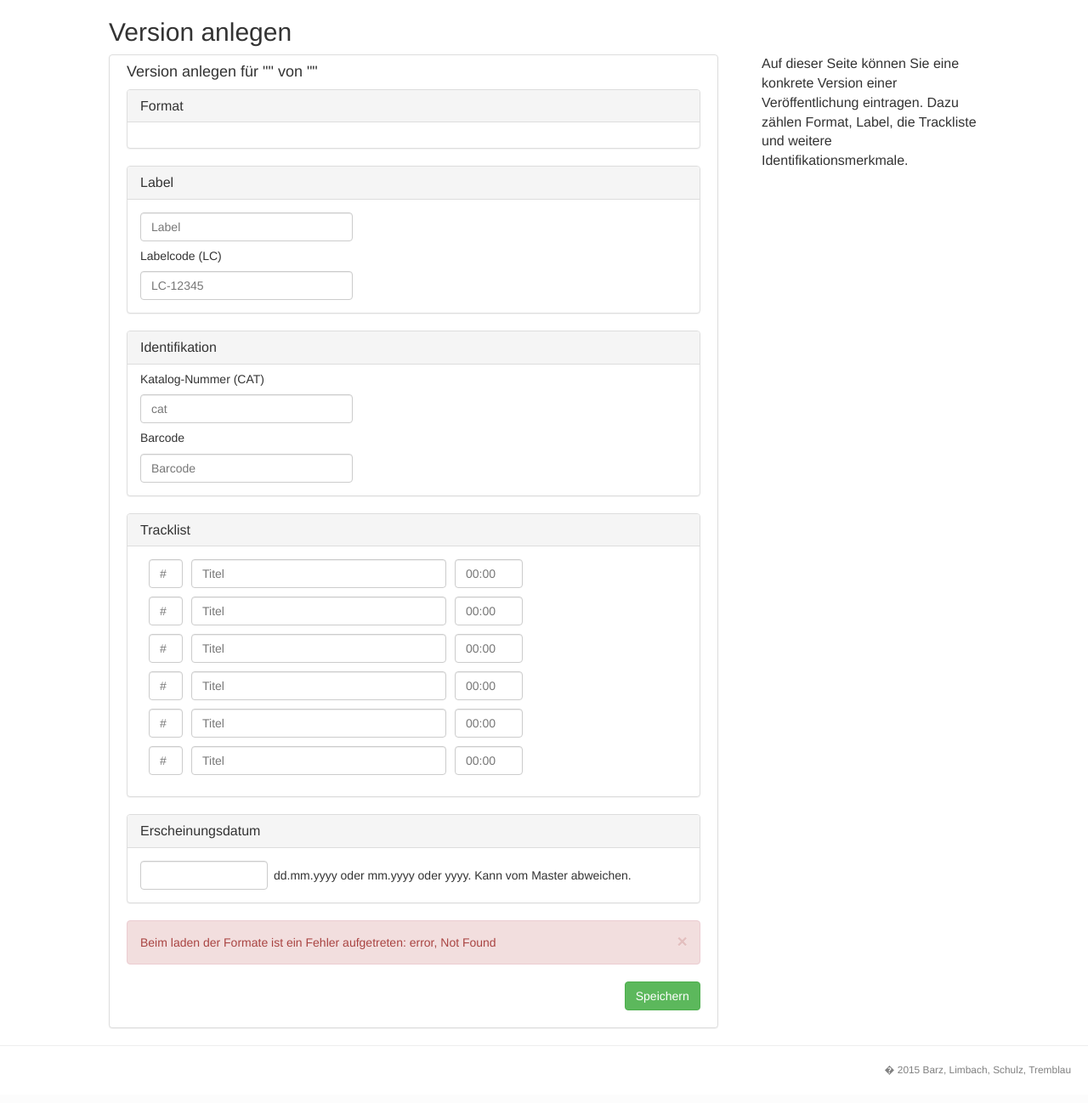
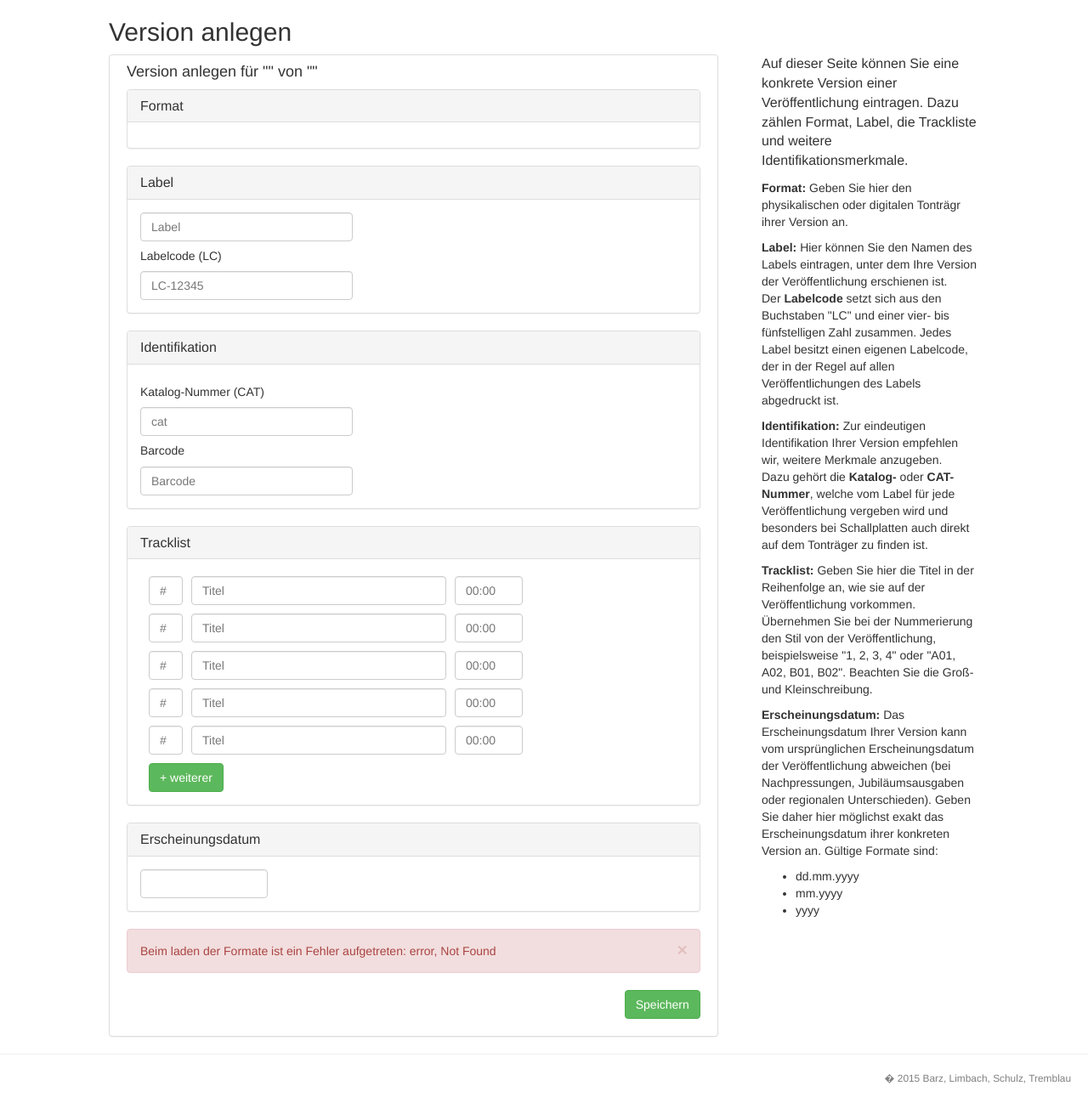
Before and after one commit to lim93/Medienverwaltung, a Java web app: template src/main/webapp/WEB-INF/views/anlegen_version.jsp in a window 1280 px wide. Shown: the part 51-1349 px from the top of the page at 85% size. Before the commit the page ends 1316 px from the top, so only its background shows below. Run offline with Spring Boot 4, a stand-in JSP engine, Linux system fonts and the light colour scheme; the template is opened without the code that fills it, so the values that code supplies are empty; the project's own start-up code is not run, and a stand-in starts its controllers and pages; some of the project's set-up classes (security, data sources, template engines, error pages and the like) are left out, and stand-ins take their place.

Commit message:
Seite zum Anlegen einer Version funktionsfähig gemacht
Einsammeln und Validieren aller Informationen aus der Seite,
POST an einen neuen REST-Service zum Anlegen der Version.

TODO: LabelCode validieren und auf richtige Seite weiterleiten,
sobald diese existiert.

```diff
--- a/src/main/java/de/yellow/medienverwaltung/database/entity/Track.java
+++ b/src/main/java/de/yellow/medienverwaltung/database/entity/Track.java
@@ -45,4 +45,10 @@
 		this.duration = duration;
 	}
 
+	@Override
+	public String toString() {
+		return "Track [trackId=" + trackId + ", number=" + number + ", title="
+				+ title + ", duration=" + duration + "]";
+	}
+
 }
--- a/src/main/webapp/WEB-INF/views/anlegen_version.jsp
+++ b/src/main/webapp/WEB-INF/views/anlegen_version.jsp
@@ -24,6 +24,14 @@
 
 <!-- Styles ---------------------->
 <style type="text/css">
+p {
+	word-wrap: break-word;
+}
+
+tr {
+	height: 44px;
+}
+
 .track {
 	height: 34px;
 	margin-bottom: 10px;
@@ -50,6 +58,12 @@
 	margin-left: 10px;
 }
 
+.addButton {
+	margin-top: 5px;
+	margin-left: 10px;
+}
+
+}
 .reducedPanelPadding {
 	padding-top: 0px;
 }
@@ -132,6 +146,10 @@
 					</div>
 					<div class="panel-body">
 						<div id="tracks" name="tracks"></div>
+						<div id=tracksControl>
+							<button id="addButton" class="btn btn-success addButton">+
+								weiterer</button>
+						</div>
 					</div>
 				</div>
 
@@ -146,9 +164,7 @@
 						<div>
 							<input style="width: 150px; display: inline; float: left"
 								name="releaseDate" id="releaseDate" type="text"
-								class="form-control" /> <span
-								style="margin-left: 7px; display: inline-block; padding-top: 7px; padding-bottom: 7px; min-height: 20px">dd.mm.yyyy
-								oder mm.yyyy oder yyyy. Kann vom Master abweichen.</span>
+								class="form-control" />
 						</div>
 					</div>
 				</div>
@@ -177,6 +193,52 @@
 				Seite k&ouml;nnen Sie eine konkrete Version einer
 				Ver&ouml;ffentlichung eintragen. Dazu z&auml;hlen Format, Label, die
 				Trackliste und weitere Identifikationsmerkmale.</p>
+
+			<p>
+				<b>Format: </b>Geben Sie hier den physikalischen oder digitalen
+				Tonträgr ihrer Version an.
+			</p>
+
+			<p>
+				<b>Label: </b>Hier können Sie den Namen des Labels eintragen, unter
+				dem Ihre Version der Ver&ouml;ffentlichung erschienen ist.<br>Der
+				<b>Labelcode</b> setzt sich aus den Buchstaben "LC" und einer vier-
+				bis f&uuml;nfstelligen Zahl zusammen. Jedes Label besitzt einen
+				eigenen Labelcode, der in der Regel auf allen
+				Ver&ouml;ffentlichungen des Labels abgedruckt ist.
+			</p>
+
+			<p>
+				<b>Identifikation: </b>Zur eindeutigen Identifikation Ihrer Version
+				empfehlen wir, weitere Merkmale anzugeben. <br> Dazu
+				geh&ouml;rt die <b>Katalog-</b> oder <b>CAT-Nummer</b>, welche vom
+				Label f&uuml;r jede Ver&ouml;ffentlichung vergeben wird und
+				besonders bei Schallplatten auch direkt auf dem Tonträger zu finden
+				ist.
+			</p>
+
+			<p>
+				<b>Tracklist: </b>Geben Sie hier die Titel in der Reihenfolge an,
+				wie sie auf der Ver&ouml;ffentlichung vorkommen. &Uuml;bernehmen Sie
+				bei der Nummerierung den Stil von der Ver&ouml;ffentlichung,
+				beispielsweise "1, 2, 3, 4" oder "A01, A02, B01, B02". Beachten Sie
+				die Groß- und Kleinschreibung.
+			</p>
+
+			<p>
+				<b>Erscheinungsdatum: </b>Das Erscheinungsdatum Ihrer Version kann
+				vom urspr&uuml;nglichen Erscheinungsdatum der Ver&ouml;ffentlichung
+				abweichen (bei Nachpressungen, Jubil&auml;umsausgaben oder
+				regionalen Unterschieden). Geben Sie daher hier m&ouml;glichst exakt
+				das Erscheinungsdatum ihrer konkreten Version an. G&uuml;ltige
+				Formate sind:
+			</p>
+			<ul>
+				<li>dd.mm.yyyy</li>
+				<li>mm.yyyy</li>
+				<li>yyyy</li>
+			</ul>
+
 		</div>
 
 
--- a/src/main/webapp/resources/js/anlegen_version.js
+++ b/src/main/webapp/resources/js/anlegen_version.js
@@ -5,9 +5,8 @@
 		e.preventDefault();
 		e.stopPropagation();
 
-		alert("gespeichert");
+		validateAndSubmit();
 
-		window.location = "../medienverwaltung/profil";
 
 	});
 
@@ -30,6 +29,12 @@
 
 	});
 
+	// addButton => Weiteres Feld für die Tracklist
+	$("#addButton").button({}).click(function(e) {
+		addRow();
+
+	});
+
 	// Master über dessen id holen und damit Meta-Informationen setzen
 	getMaster();
 
@@ -43,17 +48,35 @@
 
 function initTracks() {
 
-	for (i = 0; i < 6; i++) {
-		$('#tracks')
-				.html(
-						$('#tracks').html()
-								+ '<div class="track"><input name="number"'
-								+ 'type="text"class="form-control trackNumber"'
-								+ 'placeholder="#" /> <input name="track" type="text"'
-								+ 'class="form-control trackTitel"placeholder="Titel"/>'
-								+ '<input name="duration" type="text"class="form-control '
-								+ 'trackDuration" placeholder="00:00" /></div>');
+	$('#tracks').html("<table id='trackTable'></table>");
+
+	for (i = 0; i < 5; i++) {
+
+		addRow();
 	}
+
+}
+
+function addRow() {
+
+	var table = document.getElementById("trackTable");
+
+	var rowId = table.rows.length;
+
+	var row = table.insertRow(rowId);
+
+	var number = row.insertCell(0);
+	var title = row.insertCell(1);
+	var duration = row.insertCell(2);
+
+	number.innerHTML = '<input id="number' + rowId + '" '
+			+ 'type="text"class="form-control trackNumber"'
+			+ 'placeholder="#" />';
+	title.innerHTML = '<input id="title' + rowId + '" type="text"'
+			+ 'class="form-control trackTitel"placeholder="Titel"/>';
+	duration.innerHTML = '<input id="duration' + rowId
+			+ '" type="text"class="form-control '
+			+ 'trackDuration" placeholder="00:00" />';
 
 }
 
@@ -122,6 +145,142 @@
 
 	$('#formatDiv').html(formatString);
 
+}
+
+function validateAndSubmit() {
+
+	var masterId = $.urlParam("masterId");
+	var formatId = 0;
+	var formattype = '';
+	var label = $("#label").val();
+	var labelcode = $("#lc").val();
+	var catalogNo = $("#cat").val();
+	var barcode = $("#barcode").val();
+	var tracklist = [];
+	var releaseDate = $("#releaseDate").val();
+
+	$('.format').each(function(i, format) {
+		if ($(format).hasClass('active')) {
+			formatId = $(format).data('formatid');
+			formattype = $(format).data('formattype');
+		}
+	});
+
+	var table = document.getElementById("trackTable");
+
+	var rowCount = table.rows.length;
+
+	for (i = 0; i < rowCount; i++) {
+		var number = $('#number' + i).val();
+		var title = $('#title' + i).val();
+		var duration = $('#duration' + i).val();
+
+		if (number === "" | title === "" | duration === "") {
+
+			if (number === "" & title === "" & duration === "") {
+				// komplett leer => alles ok
+			} else {
+				showErrorMsg("Geben Sie zu jedem Track die Nummer, den Titel und die Länge an");
+				return false;
+
+			}
+
+		} else {
+			var track = {
+				number : number,
+				title : title,
+				duration : duration
+			};
+
+			tracklist[i] = track;
+		}
+
+	}
+
+	if (tracklist.length < 1) {
+		showErrorMsg("Geben Sie mindestens einen Titel in der Tracklist an");
+		return false;
+	}
+
+	// TODO: LC validieren
+
+	isvalid = true;
+	var errorMessage = "Es wurden nicht alle Pflichtfelder bef&uuml;llt. Bitte bef&uuml;llen Sie:<br><ul>";
+	if (formatId == "0" | formattype == "") {
+		// Format muss gesetzt sein
+		errorMessage = errorMessage + "<li>Format</li>";
+		isvalid = false;
+	}
+
+	if (label === "") {
+		// Label muss gesetzt sein
+		errorMessage = errorMessage + "<li>Label</li>";
+		isvalid = false;
+	}
+
+	if (labelcode == "") {
+		// Labelcode muss gesetzt sein
+		errorMessage = errorMessage + "<li>Labelcode</li>";
+		isvalid = false;
+	}
+
+	if (releaseDate == "") {
+		errorMessage = errorMessage + "<li>Erscheinungsdatum</li>";
+		isvalid = false;
+	}
+
+	if (!isvalid) {
+		// Falls eine Information nicht gesetzt ist:
+		errorMessage = errorMessage + "</ul>";
+		showErrorMsg(unescape(errorMessage));
+		errorMessage = undefined;
+		return;
+	} else {
+
+		if (validateReleaseDate(releaseDate) == false) {
+			return false;
+		}
+
+	}
+
+	// Wenn bis hierhin alles ok: POST an den Rest-Service
+	saveVersion(masterId, formatId, label, labelcode, catalogNo, barcode,
+			tracklist, releaseDate).done(function(result) {
+
+		alert("ANGELEGT!");
+
+		// TODO: Auf fertige Version weiterleiten
+		window.location = "../medienverwaltung/profil";
+	}).fail(
+			function(jqxhr, textStatus, error) {
+				var errorMessage = "Beim Anlegen ist ein Fehler aufgetreten: "
+						+ textStatus + ", " + error;
+				showErrorMsg(errorMessage);
+				return false;
+			});
+
+}
+
+function saveVersion(masterId, formatId, label, labelcode, catalogNo, barcode,
+		tracklist, releaseDate) {
+	return $.ajax({
+		url : 'api/release/',
+		type : 'POST',
+		data : JSON.stringify({
+			"masterId" : masterId,
+			"formatId" : formatId,
+			"label" : label,
+			"labelcode" : labelcode,
+			"catalogNo" : catalogNo,
+			"barcode" : barcode,
+			"releaseDate" : releaseDate,
+			"tracklist" : tracklist
+
+		}),
+		contentType : "application/json; charset=utf-8",
+		dataType : 'json'
+
+	});
 }
 
 function validateReleaseDate(date) {
```
Also changed, not shown: src/main/java/de/yellow/medienverwaltung/api/ReleaseController.java (+14 -1 lines), src/main/java/de/yellow/medienverwaltung/api/ReleaseDto.java (added, +91 -0 lines).
